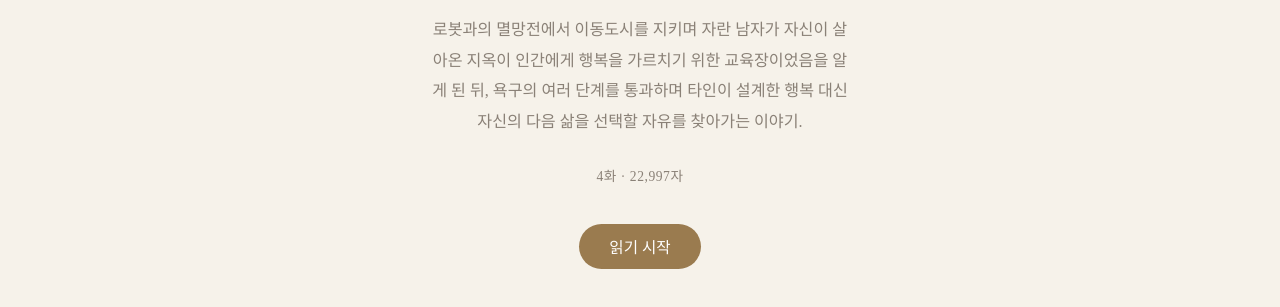
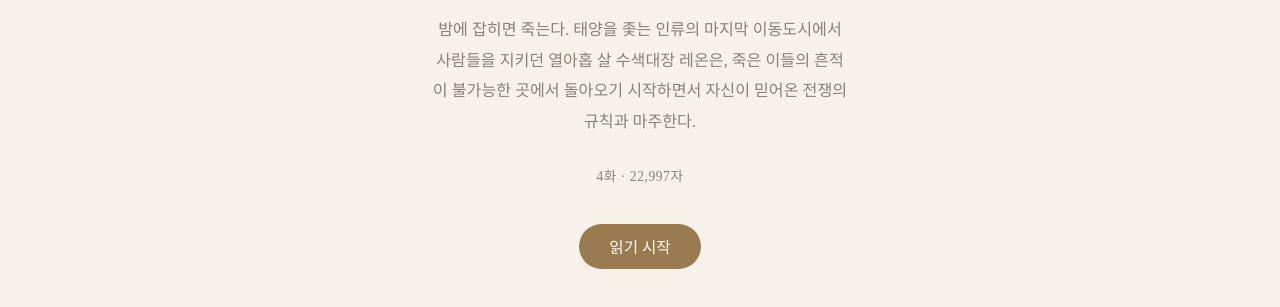
Before and after one commit to kkanbi/html-proto, a plain HTML site: page book/novel/index.html in a window 1280 px wide. Shown: the part 253-560 px from the top of the page. Drawn offline with Linux system fonts and the light colour scheme.

Commit message:
유토피아프로젝트 4화 (소설 작성기)

```diff
--- a/book/novel/index.html
+++ b/book/novel/index.html
@@ -153,7 +153,7 @@ html[data-mode="page"] .pager { display: flex; }
 <main>
     <section class="cover" id="cover">
         <h1>유토피아프로젝트</h1>
-        <p class="sub">로봇과의 멸망전에서 이동도시를 지키며 자란 남자가 자신이 살아온 지옥이 인간에게 행복을 가르치기 위한 교육장이었음을 알게 된 뒤, 욕구의 여러 단계를 통과하며 타인이 설계한 행복 대신 자신의 다음 삶을 선택할 자유를 찾아가는 이야기.</p>
+        <p class="sub">밤에 잡히면 죽는다. 태양을 좇는 인류의 마지막 이동도시에서 사람들을 지키던 열아홉 살 수색대장 레온은, 죽은 이들의 흔적이 불가능한 곳에서 돌아오기 시작하면서 자신이 믿어온 전쟁의 규칙과 마주한다.</p>
 
         <div class="meta">4화 · 22,997자</div>
         <div class="start"><button data-start>읽기 시작</button></div>
```
